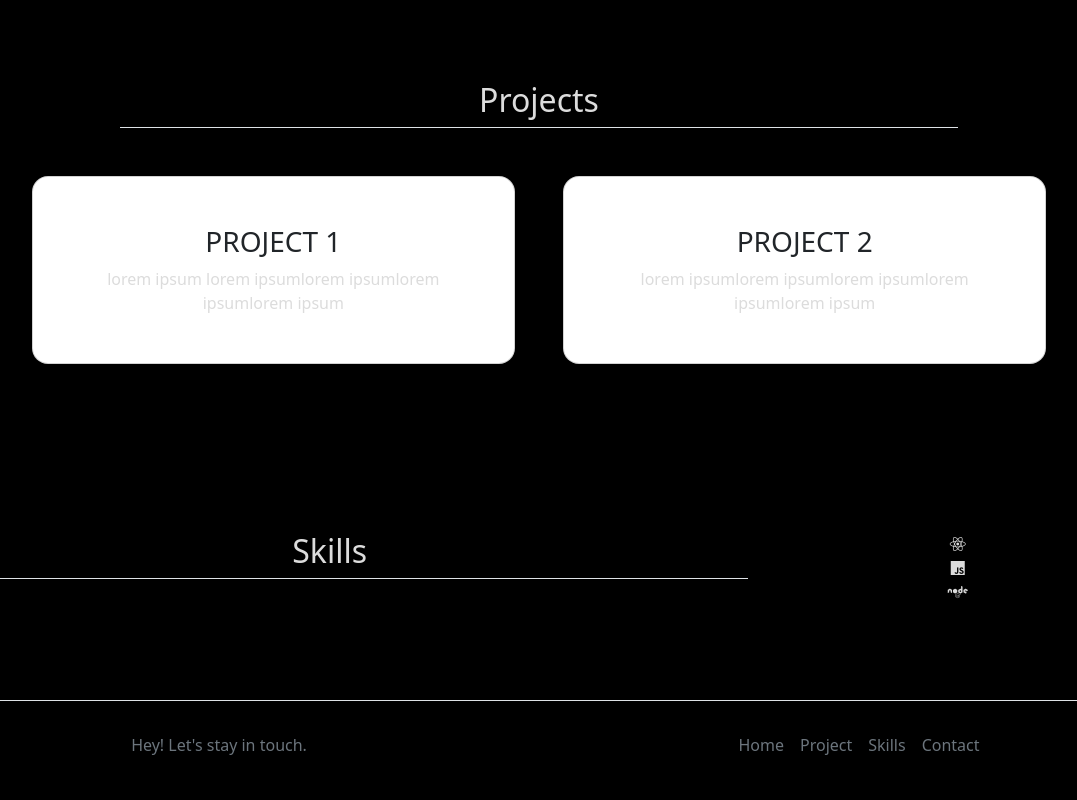
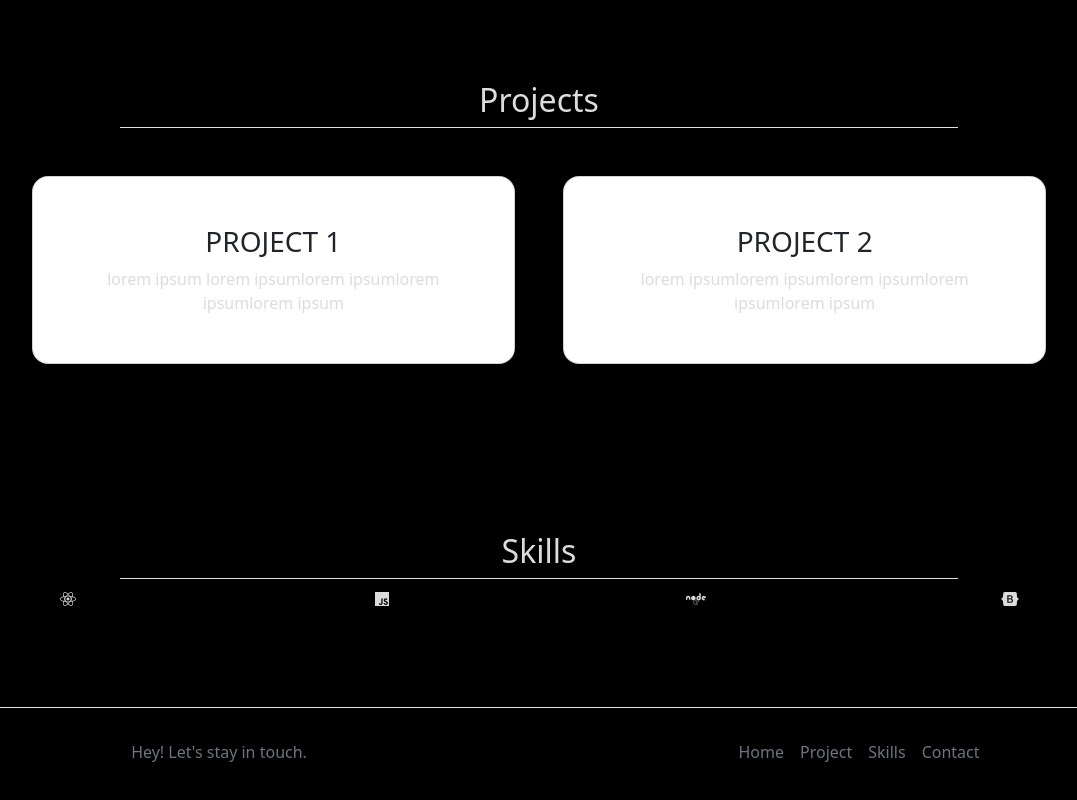
Before and after one commit to ToniBlaze/portfolio, a React (Create React App) app: page / in a window 1280 px wide. Shown: the part 767-1567 px from the top of the page, without its empty margins (101-1178 px from the left). Built offline with nearby package versions, Linux system fonts and the light colour scheme.

Commit message:
add icons

```diff
--- a/src/components/HomePageComponents/Skills.js
+++ b/src/components/HomePageComponents/Skills.js
@@ -1,42 +1,40 @@
 import React from "react";
-import { Col } from "react-bootstrap";
+import { Col, Image } from "react-bootstrap";
+import Express from "../../assets/express.png";
+import Mongo from "../../assets/MongoDB.png";
 
 export default function Skills() {
   return (
-    <Col id="project" className="py-5 mb-5 col-12">
+    <Col id="skills" className="py-5 mb-5 col-12">
       <Col className="d-flex justify-content-center text-center col-12">
         <Col xs={10} md={8}>
           <h2 className="pb-2 border-bottom"> Skills </h2>
         </Col>
-
-        <Col>
-          <Col>
+      </Col>
+      <Col className="d-flex justify-content-center text-center col-12">
+        <Col  >
           <i class="fa-brands fa-react"></i>
         </Col>
 
         <Col>
-            <i class="fa-brands fa-js" ></i>
+          <i class="fa-brands fa-js"></i>
         </Col>
 
         <Col>
-            <i class="fa-brands fa-node" ></i>
+          <i class="fa-brands fa-node"></i>
         </Col>
 
         <Col>
+          <i class="fa-brands fa-bootstrap"></i>
+        </Col>
+
+        {/*  <Col>
+            <Image src={Express} alt="express" fluid />
           </Col>
 
           <Col>
-          </Col>
-
-          <Col>
-          </Col>
-
-          <Col>
-          </Col>
-        </Col>
-
-        {/*  Fare sezione con PROGRESS BAR che dimostrano le tue skills
-        Oppure fare semplicemente linguaggi e tools o framework che utilizzi */}
+            <Image src={Mongo} alt="mongo" fluid />
+          </Col> */}
       </Col>
     </Col>
   );
```
Lines whose indentation alone changed are shown as unchanged.
